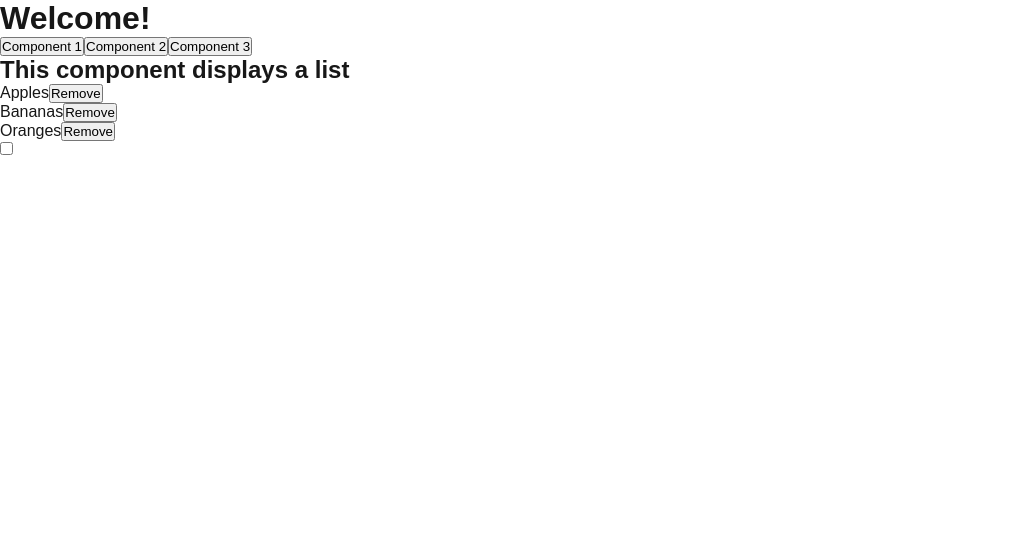
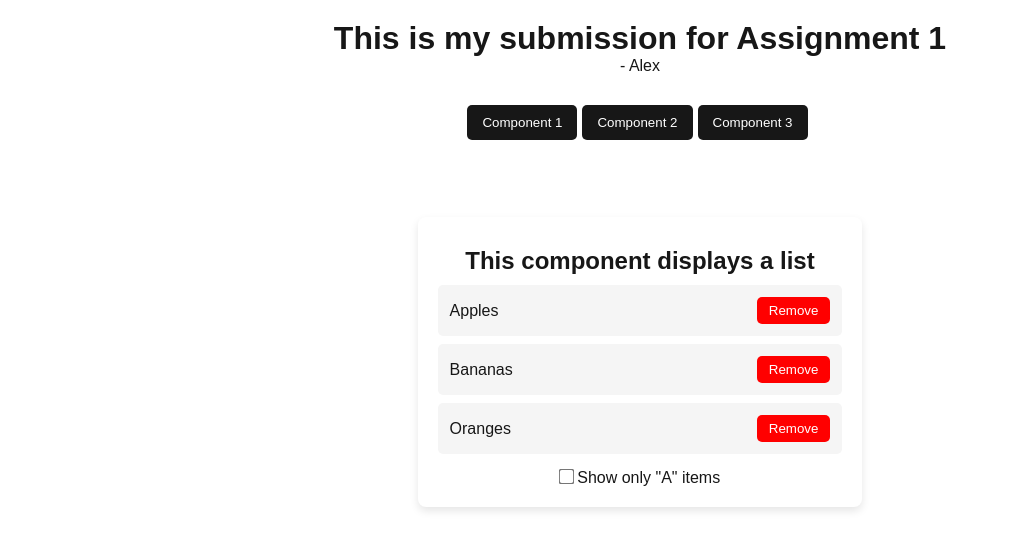
Before and after one commit to Smileyright/assignment1, a Next.js app: page / in a window 1280 px wide. Both pictures are taken after a click on the button "Component 2". Shown: the top 550 px of the page, without its empty margins (0-1009 px from the left). Built offline with nearby package versions, Linux system fonts and the light colour scheme.

Commit message:
Final commit

```diff
--- a/src/app/component2.js
+++ b/src/app/component2.js
@@ -1,81 +1,52 @@
 "use client"
 
-import React, { useState, useEffect, useContext } from 'react'
-import { ItemContext } from './page';
+import React, { useState, useEffect, useContext } from "react";
+import { ItemContext } from "./page";
 
 export default function Component2() {
-
   const { items, setItems } = useContext(ItemContext);
-
-    // const [inputValue, setInputValue] = useState('');
   const [isShown, toggleShow] = useState(true);
-    const [itemsA, setItemsA] = useState([
-      { id: 1, name: 'A'}
-    ])
+  const [itemsA, setItemsA] = useState([{ id: 1, name: "A" }]);
 
   useEffect(() => {
     updateItemsA();
   }, [items]);
 
-    // const handleSubmit = () => {
-    //   addItem(inputValue);
-    //   clearInput();
-    // }
-
-    // const clearInput =() => {
-    //   setInputValue("");
-    // }
-
-    // const handleInputChange = (event) => {
-    //   setInputValue(event.target.value);
-    // };
-
   const removeItem = (id) => {
     setItems(items.filter((item) => item.id !== id));
   };
 
-    const updateItems = () => {
-
-    }
-
   const updateItemsA = () => {
-      setItemsA(items.filter((item) => item.name.charAt(0).toLowerCase() === 'a'));
-    }
+    setItemsA(
+      items.filter((item) => item.name.charAt(0).toLowerCase() === "a")
+    );
+  };
 
   const renderList = (event) => {
     updateItemsA();
     toggleShow(!event.target.checked);
-    }
+  };
 
   return (
-        <div>
+    <div className="list-container">
       <h2>This component displays a list</h2>
-            <div>
-            {isShown ? (
+
       <ul>
-              {items.map((item) => (
+        {(isShown ? items : itemsA).map((item) => (
           <li key={item.id}>
             {item.name}
-                  <button onClick={() => removeItem(item.id)}>Remove</button>
-                </li>
-
-              ))}
-            </ul>
-            ) : (
-            <ul>
-              {itemsA.map((item) => (
-                <li key={item.id}>
-                  {item.name}
-                  <button onClick={() => removeItem(item.id)}>Remove</button>
+            <button className="remove-btn" onClick={() => removeItem(item.id)}>
+              Remove
+            </button>
           </li>
         ))}
       </ul>
-            )}
 
+      <div className="checkbox-container">
+        <label>
+          <input type="checkbox" onChange={renderList} /> Show only "A" items
+        </label>
       </div>
-
-        <input type="checkbox" onChange={renderList}></input>
-
     </div>
   );
 }
--- a/src/app/globals.css
+++ b/src/app/globals.css
@@ -30,13 +30,135 @@ body {
   margin: 0;
 }
 
+h1, h2, div, p {
+  text-align: center;
+}
+
+h2 {
+  margin: 10px;
+}
+
 a {
   color: inherit;
   text-decoration: none;
+}
+
+#title {
+  margin-top: 20px;
+}
+
+.buttons {
+  margin: 30px 5px 5px 0;
+  padding: 10px 15px;
+  border: none;
+  background: var(--foreground);
+  color: var(--background);
+  cursor: pointer;
+  border-radius: 5px;
+  transition: background 0.3s ease-in-out;
+  :hover {background: gray;}
+}
+
+#main {
+  margin: 30px auto;
+  width: 90%;
+  max-width: 600px;
+  min-height: 200px;
+  border: 2px solid #ffffff;
+  padding: 20px;
+  border-radius: 8px;
+  display: flex;
+  justify-content: center;
+  align-items: center;
+  text-align: center;
+}
+
+.list-container {
+  margin: 20px auto;
+  width: 80%;
+  max-width: 500px;
+  padding: 20px;
+  border-radius: 8px;
+  background: var(--background);
+  box-shadow: 0px 4px 8px rgba(0, 0, 0, 0.1);
+}
+
+ul {
+  list-style: none;
+  padding: 0;
+  margin: 0;
+}
+
+li {
+  display: flex;
+  justify-content: space-between;
+  align-items: center;
+  padding: 12px;
+  margin-bottom: 8px;
+  background: #f5f5f5;
+  border-radius: 5px;
+  transition: background 0.3s;
+}
+
+li:hover {
+  background: #e0e0e0;
+}
+
+.remove-btn {
+  padding: 6px 12px;
+  background: red;
+  color: white;
+  border: none;
+  border-radius: 5px;
+  cursor: pointer;
+  transition: background 0.3s ease-in-out;
+}
+
+.remove-btn:hover {
+  background: darkred;
+}
+
+.checkbox-container {
+  margin-top: 15px;
+  text-align: center;
+}
+
+input[type="checkbox"] {
+  transform: scale(1.2);
+  cursor: pointer;
 }
 
 @media (prefers-color-scheme: dark) {
   html {
     color-scheme: dark;
   }
+  #main {
+      margin: 30px auto;
+      width: 90%;
+      max-width: 600px;
+      min-height: 200px;
+      border: 2px solid #cccccc;
+      padding: 20px;
+      border-radius: 8px;
+      display: flex;
+      justify-content: center;
+      align-items: center;
+      text-align: center;
+    }
+    li {
+      background: #222;  /* Darker background for better contrast */
+      color: #fff;       /* Ensure text is visible */
+    }
+
+    li:hover {
+      background: #333;  /* Slightly lighter on hover */
+    }
+
+    .remove-btn {
+      background: #ff5555;  /* Brighter red for visibility */
+    }
+
+    .remove-btn:hover {
+      background: #cc0000;  /* Darker red on hover */
+    }
 }
--- a/src/app/page.js
+++ b/src/app/page.js
@@ -32,13 +32,18 @@ export const ItemContext = createContext();
 
     return (
       <ItemContextProvider>
-        <div>
-          <h1>Welcome!</h1>
-          <button onClick={() => setComponent(0)}>Component 1</button>
-          <button onClick={() => setComponent(1)}>Component 2</button>
-          <button onClick={() => setComponent(2)}>Component 3</button>
+        <div id="center">
+          <div id="title">
+          <h1>This is my submission for Assignment 1</h1>
+          <p>- Alex</p>
+          </div>
+          <div>
+            <button className="buttons" onClick={() => setComponent(0)}>Component 1</button>
+            <button className="buttons" onClick={() => setComponent(1)}>Component 2</button>
+            <button className="buttons" onClick={() => setComponent(2)}>Component 3</button>
+          </div>
 
-          <div>{components[cSelect]}</div>
+          <div id="main">{components[cSelect]}</div>
         </div>
       </ItemContextProvider>
     );
```
Lines whose indentation alone changed are shown as unchanged.
